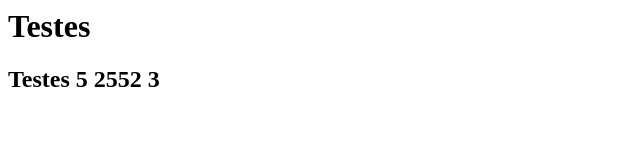
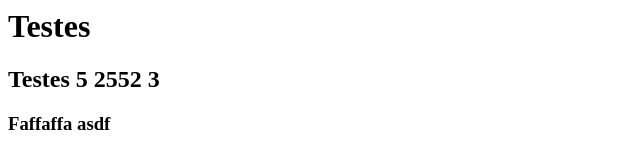
Before and after one commit to fabiobpinto/estudo_github, a plain HTML site: page index.html in a window 1280 px wide. Shown: the whole page, without its empty margins (0-640 px from the left). Drawn offline with Linux system fonts and the light colour scheme.

Commit message:
Add new h3 header to index.html

```diff
--- a/index.html
+++ b/index.html
@@ -1,2 +1,5 @@
 <h1>Testes</h1>
 <h2>Testes 5 2552 3</h2>
+
+
+<h3>Faffaffa asdf</h3>
```
